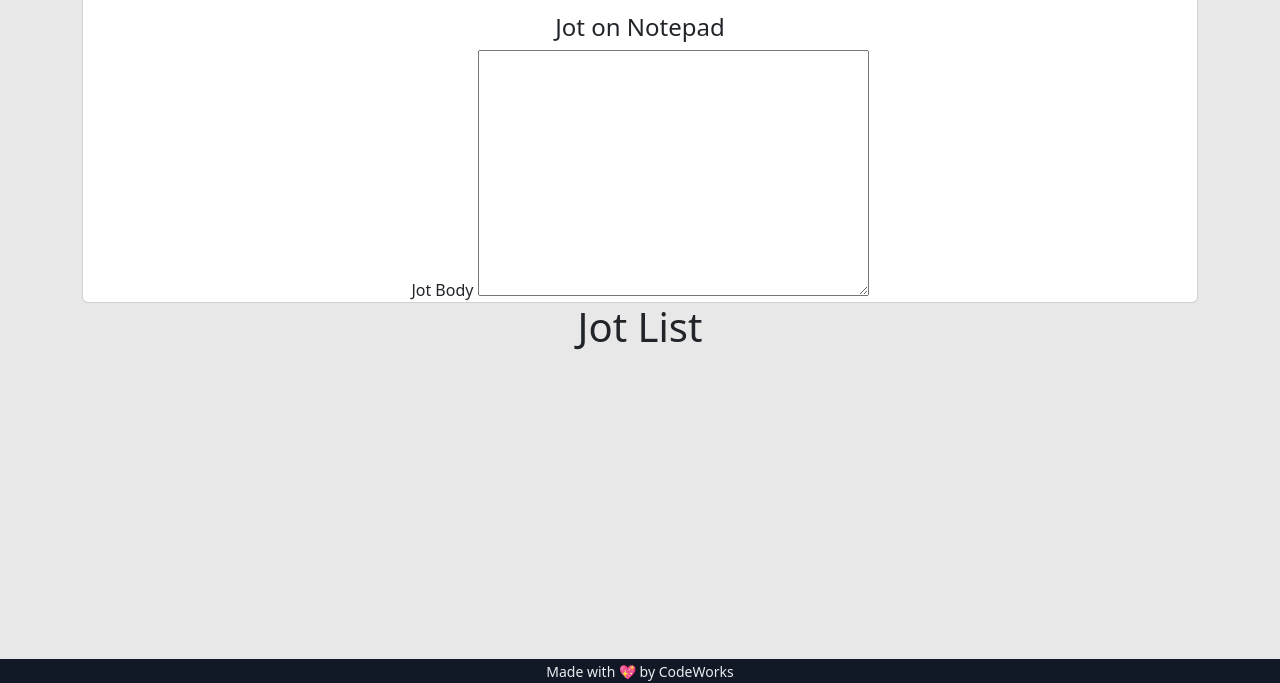
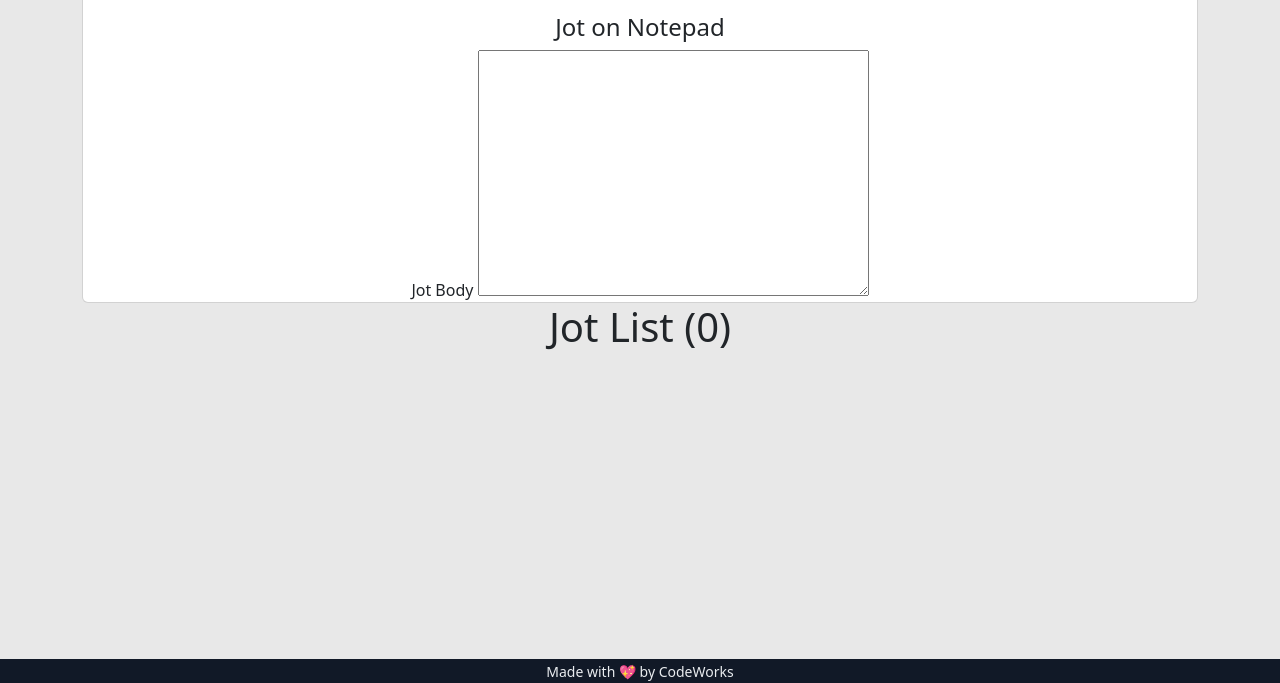
Before and after one commit to khilek/notepadJot, a website with bundled scripts: page index.html in a window 1280 px wide. Shown: the part 117-800 px from the top of the page. Built offline with nearby package versions, Linux system fonts and the light colour scheme; a script that the page names is missing.

Commit message:
roughFinal

```diff
--- a/app/controllers/JotsController.js
+++ b/app/controllers/JotsController.js
@@ -21,6 +21,7 @@ export class JotsController {
     let jotsContent = ''
     jots.forEach(jot => jotsContent += jot.jotListTemplate)
     setHTML('jot-lists', jotsContent)
+    setHTML('jots-title', `Jot List (${jots.length})`)
   }
 
 
--- a/app/views/JotView.html
+++ b/app/views/JotView.html
@@ -38,7 +38,7 @@
 
 
 
-  <h1 class="text-center">Jot List</h1>
+  <h1 class="text-center" id="jots-title">Jot List</h1>
   <section id="jot-lists" class="row">
 
     <!-- <div class="col-12 d-flex justify-content-around">
```
